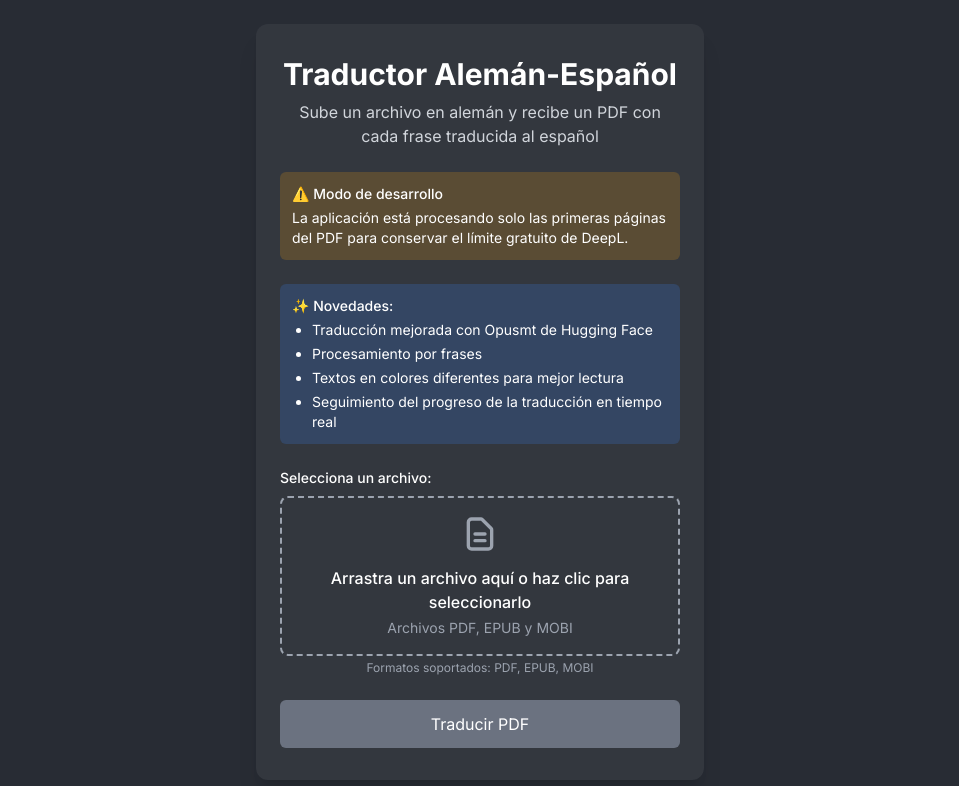
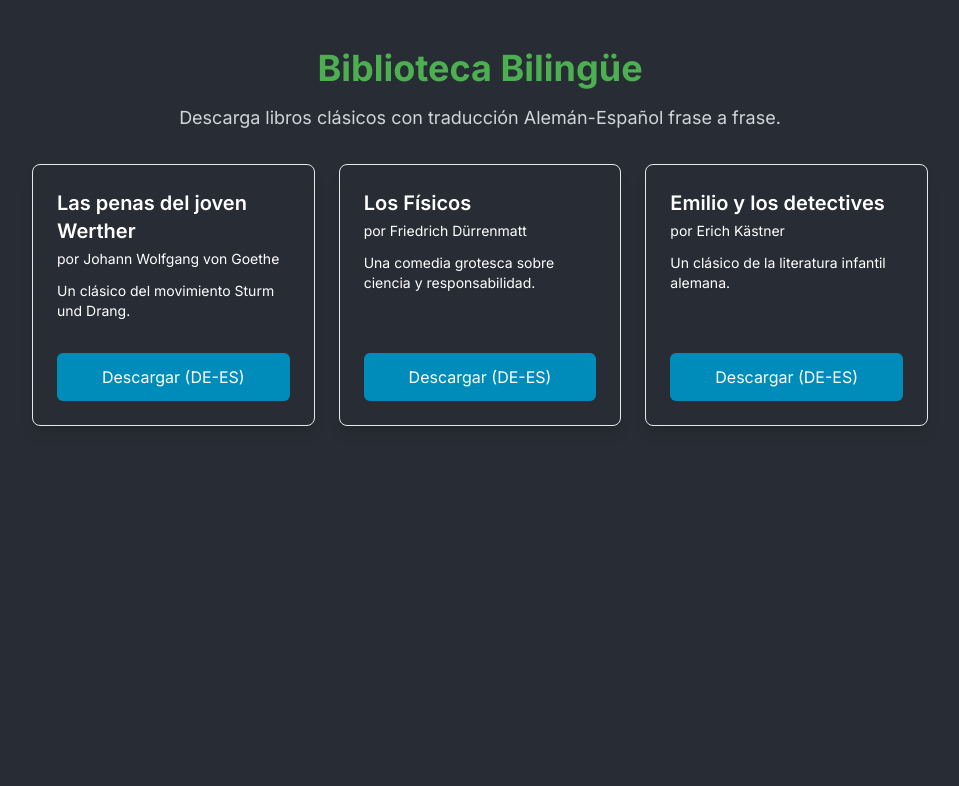
Before and after one commit to Bobovino/Ambitext, a Next.js app: page / in a window 1280 px wide. Shown: the top 786 px of the page, without its empty margins (160-1119 px from the left). Built offline with nearby package versions, Linux system fonts and the light colour scheme.

Commit message:
Añadiendo minibiblioteca

```diff
--- a/app/page.tsx
+++ b/app/page.tsx
@@ -1,186 +1,104 @@
-'use client'
+import Link from 'next/link';
 
-import { useState, FormEvent, useCallback, useEffect } from 'react'
-import { v4 as uuidv4 } from 'uuid'
-import TranslationProgress from '../components/TranslationProgress'
-import FileDropZone from '../components/FileDropZone'
+// Define la estructura de datos para un libro
+interface Book {
+  id: string; // Identificador único (puede ser el nombre base del archivo)
+  title: string;
+  author: string;
+  filename: string; // Nombre completo del archivo PDF en /public/books/
+  languagePair: string; // Ej: "DE-ES"
+  description?: string; // Opcional
+}
 
-export default function Home() {
-  const [file, setFile] = useState<File | null>(null)
-  const [loading, setLoading] = useState<boolean>(false)
-  const [downloadUrl, setDownloadUrl] = useState<string | null>(null)
-  const [sessionId, setSessionId] = useState<string | null>(null)
-  const [showProgress, setShowProgress] = useState<boolean>(false)
-  const [isLimitedMode, setIsLimitedMode] = useState<boolean>(true)
+// Lista de los libros traducidos disponibles
+// ¡¡RELLENA ESTO CON TUS 10 LIBROS!!
+const availableBooks: Book[] = [
+  {
+    id: 'goethe_werther', // ID único
+    title: 'Las penas del joven Werther', // Título en español
+    author: 'Johann Wolfgang von Goethe', // Autor
+    filename: 'Goethe_die_leiden_des_jungen_werther.pdf', // Nombre exacto del archivo en public/books
+    languagePair: 'DE-ES',
+    description: 'Un clásico del movimiento Sturm und Drang.'
+  },
+  {
+    id: 'durrenmatt_physiker', // ID único
+    title: 'Los Físicos', // Título en español (supuesto)
+    author: 'Friedrich Dürrenmatt', // Autor (supuesto)
+    filename: 'Die Physiker traducido.pdf', // Nombre exacto del archivo en public/books
+    languagePair: 'DE-ES',
+    description: 'Una comedia grotesca sobre ciencia y responsabilidad.' // Descripción (supuesta)
+  },
+  {
+    id: 'kastner_emil', // ID único
+    title: 'Emilio y los detectives', // Título en español (supuesto)
+    author: 'Erich Kästner', // Autor (supuesto)
+    filename: 'Emil und die Detektive traducido.pdf', // Nombre exacto del archivo en public/books
+    languagePair: 'DE-ES',
+    description: 'Un clásico de la literatura infantil alemana.' // Descripción (supuesta)
+  },
+  // --- Añade aquí los otros 7 libros cuando los tengas ---
+  // Ejemplo:
+  // {
+  //   id: 'kafka_verwandlung',
+  //   title: 'La Metamorfosis',
+  //   author: 'Franz Kafka',
+  //   filename: 'Kafka_die_verwandlung_translated.pdf', // Asegúrate que el nombre del archivo es correcto
+  //   languagePair: 'DE-ES',
+  //   description: 'La inquietante historia de Gregorio Samsa.'
+  // },
+  // ... (otros 6 libros)
+];
 
-  const handleFileDrop = useCallback((newFile: File) => {
-    setFile(newFile)
-    setDownloadUrl(null)
-    setSessionId(null)
-    setShowProgress(false)
-  }, []);
-
-  const handleSubmit = async (e: FormEvent) => {
-    e.preventDefault()
-    if (!file) return
-
-    // Generar un ID único para esta sesión de traducción
-    const newSessionId = uuidv4()
-    console.log(`Iniciando traducción con sessionId: ${newSessionId}`);
-    setSessionId(newSessionId)
-    setShowProgress(true)
-    setLoading(true)
-
-    try {
-      const formData = new FormData()
-      formData.append('pdfFile', file)
-      formData.append('sessionId', newSessionId)
-
-      // Iniciar la petición de traducción
-      console.log("Enviando solicitud de traducción al servidor");
-      const response = await fetch('/api/translate', {
-        method: 'POST',
-        body: formData,
-      })
-
-      console.log(`Respuesta recibida - status: ${response.status}`);
-
-      if (response.ok) {
-        const blob = await response.blob()
-        const url = window.URL.createObjectURL(blob)
-        setDownloadUrl(url)
-      } else {
-        const errorData = await response.json().catch(() => ({ error: 'Error desconocido' }));
-        console.error("Error en respuesta:", errorData);
-        alert(`Error al traducir el PDF: ${errorData.error || response.statusText}`);
-      }
-    } catch (error) {
-      console.error('Error de conexión:', error)
-      alert('Error al conectar con el servidor')
-    } finally {
-      setLoading(false)
-    }
-  }
-
-  // Callback que se ejecuta cuando la traducción está completa
-  const handleTranslationComplete = useCallback(() => {
-    console.log("Traducción completada, ocultando barra de progreso");
-    setShowProgress(false)
-  }, [])
-
-  // Verificar la configuración al cargar la página
-  useEffect(() => {
-    const checkConfig = async () => {
-      try {
-        const response = await fetch('/api/config');
-        if (response.ok) {
-          const data = await response.json();
-          setIsLimitedMode(data.limitedMode);
-        }
-      } catch (error) {
-        console.error('Error al verificar configuración:', error);
-      }
-    };
-
-    checkConfig();
-  }, []);
-
-  // --- CONSTRUIR NOMBRE DE ARCHIVO PARA DESCARGA ---
-  const getDownloadFilename = () => {
-    if (!file) {
-      return 'documento_traducido.pdf'; // Fallback por si acaso
-    }
-    const originalName = file.name;
-    const nameWithoutExtension = originalName.substring(0, originalName.lastIndexOf('.')) || originalName;
-    return `${nameWithoutExtension}_translated.pdf`;
-  };
-  // --- FIN CONSTRUCCIÓN NOMBRE ---
-
+export default function BooksPage() {
   return (
-    <main className="flex min-h-screen flex-col items-center justify-center p-6 bg-background">
-      <div className="max-w-md w-full px-6 py-8 bg-white bg-opacity-5 rounded-xl shadow-xl">
-        <h1 className="text-3xl font-bold mb-2 text-center">Traductor Alemán-Español</h1>
-        <p className="text-gray-300 mb-6 text-center">
-          Sube un archivo en alemán y recibe un PDF con cada frase traducida al español
+    <main className="flex min-h-screen flex-col items-center p-6 md:p-12 bg-background text-foreground">
+      <div className="w-full max-w-4xl">
+        <h1 className="text-4xl font-bold mb-4 text-center text-primary">
+          Biblioteca Bilingüe
+        </h1>
+        <p className="text-lg text-gray-300 mb-8 text-center">
+          Descarga libros clásicos con traducción Alemán-Español frase a frase.
         </p>
 
-        {/* Mostrar banner según el modo configurado */}
-        {isLimitedMode ? (
-          <div className="mb-6 p-3 bg-amber-500 bg-opacity-20 rounded-md text-sm">
-            <p className="font-medium">⚠️ Modo de desarrollo</p>
-            <p className="mt-1">
-              La aplicación está procesando solo las primeras páginas del PDF
-              para conservar el límite gratuito de DeepL.
+        <div className="grid grid-cols-1 md:grid-cols-2 lg:grid-cols-3 gap-6">
+          {availableBooks.length > 0 ? (
+            availableBooks.map((book) => (
+              <div key={book.id} className="bg-card rounded-lg shadow-lg p-6 flex flex-col justify-between border border-border">
+                <div>
+                  <h2 className="text-xl font-semibold mb-1 text-card-foreground">{book.title}</h2>
+                  <p className="text-sm text-muted-foreground mb-3">por {book.author}</p>
+                  <p className="text-sm text-card-foreground mb-4">{book.description || 'Traducción bilingüe frase a frase.'}</p>
+                </div>
+                <a
+                  href={`/books/${book.filename}`} // Enlace directo al archivo en /public/books/
+                  download={book.filename} // Sugiere el nombre de archivo para la descarga
+                  className="btn-secondary mt-4 text-center"
+                  aria-label={`Descargar ${book.title}`}
+                >
+                  Descargar ({book.languagePair})
+                </a>
+              </div>
+            ))
+          ) : (
+            <p className="text-center text-muted-foreground md:col-span-2 lg:col-span-3">
+              No hay libros disponibles en este momento.
             </p>
-          </div>
-        ) : (
-          <div className="mb-6 p-3 bg-green-500 bg-opacity-20 rounded-md text-sm">
-            <p className="font-medium">✅ Modo de producción</p>
-            <p className="mt-1">
-              La aplicación procesará el documento PDF completo.
-            </p>
-          </div>
-        )}
-
-        <div className="mb-6 p-3 bg-blue-500 bg-opacity-20 rounded-md text-sm">
-          <p className="font-medium">✨ Novedades:</p>
-          <ul className="list-disc pl-5 mt-1 space-y-1">
-            <li>Traducción mejorada con Opusmt de Hugging Face</li>
-            <li>Procesamiento por frases</li>
-            <li>Textos en colores diferentes para mejor lectura</li>
-            <li>Seguimiento del progreso de la traducción en tiempo real</li>
-          </ul>
+          )}
         </div>
 
-        <form onSubmit={handleSubmit} className="flex flex-col gap-4">
-          <div>
-            <label className="block mb-2 text-sm font-medium">Selecciona un archivo:</label>
-            <FileDropZone
-              onFileDrop={handleFileDrop}
-              accept=".pdf,.epub,.mobi"
-              file={file}
-            />
-            <p className="text-xs text-gray-400 mt-1 text-center">Formatos soportados: PDF, EPUB, MOBI</p>
-          </div>
-
-          <button
-            type="submit"
-            disabled={!file || loading}
-            className="btn-primary mt-2"
-          >
-            {loading && !showProgress ? (
-              <div className="flex items-center justify-center">
-                <div className="animate-spin rounded-full h-5 w-5 border-t-2 border-b-2 border-white mr-2"></div>
-                Iniciando...
-              </div>
-            ) : (
-              'Traducir PDF'
-            )}
-          </button>
-        </form>
-
-        {showProgress && sessionId && (
-          <div className="w-full mt-4">
-            <TranslationProgress
-              sessionId={sessionId}
-              onComplete={handleTranslationComplete}
-            />
-          </div>
-        )}
-
-        {downloadUrl && (
-          <div className="mt-8 text-center">
-            <p className="text-green-400 mb-3">¡Traducción completada!</p>
-            <a
-              href={downloadUrl}
-              download={getDownloadFilename()}
-              className="btn-secondary inline-block"
-            >
-              Descargar PDF Traducido
-            </a>
-          </div>
-        )}
+{/*         <div className="mt-12 text-center">
+          <Link href="/translate" className="text-accent hover:underline">
+            ¿Quieres traducir tu propio documento? Prueba el traductor.
+          </Link>
+        </div> */}
       </div>
     </main>
-  )
+  );
 }
+
+// Opcional: Añadir metadatos para SEO
+export const metadata = {
+  title: 'Biblioteca Bilingüe - Libros Traducidos',
+  description: 'Descarga libros clásicos traducidos frase a frase del alemán al español.',
+};
--- /dev/null
+++ b/app/translate/layout.tsx
@@ -0,0 +1,22 @@
+import '../globals.css'
+import type { Metadata } from 'next'
+import { Inter } from 'next/font/google'
+
+const inter = Inter({ subsets: ['latin'] })
+
+export const metadata: Metadata = {
+  title: 'PDF Traductor Alemán-Español',
+  description: 'Traduce PDFs del alemán al español con líneas intercaladas',
+}
+
+export default function RootLayout({
+  children,
+}: {
+  children: React.ReactNode
+}) {
+  return (
+    <html lang="es">
+      <body className={inter.className}>{children}</body>
+    </html>
+  )
+}
```
Also changed, not shown: app/translate/page.tsx (added, +186 -0 lines).
